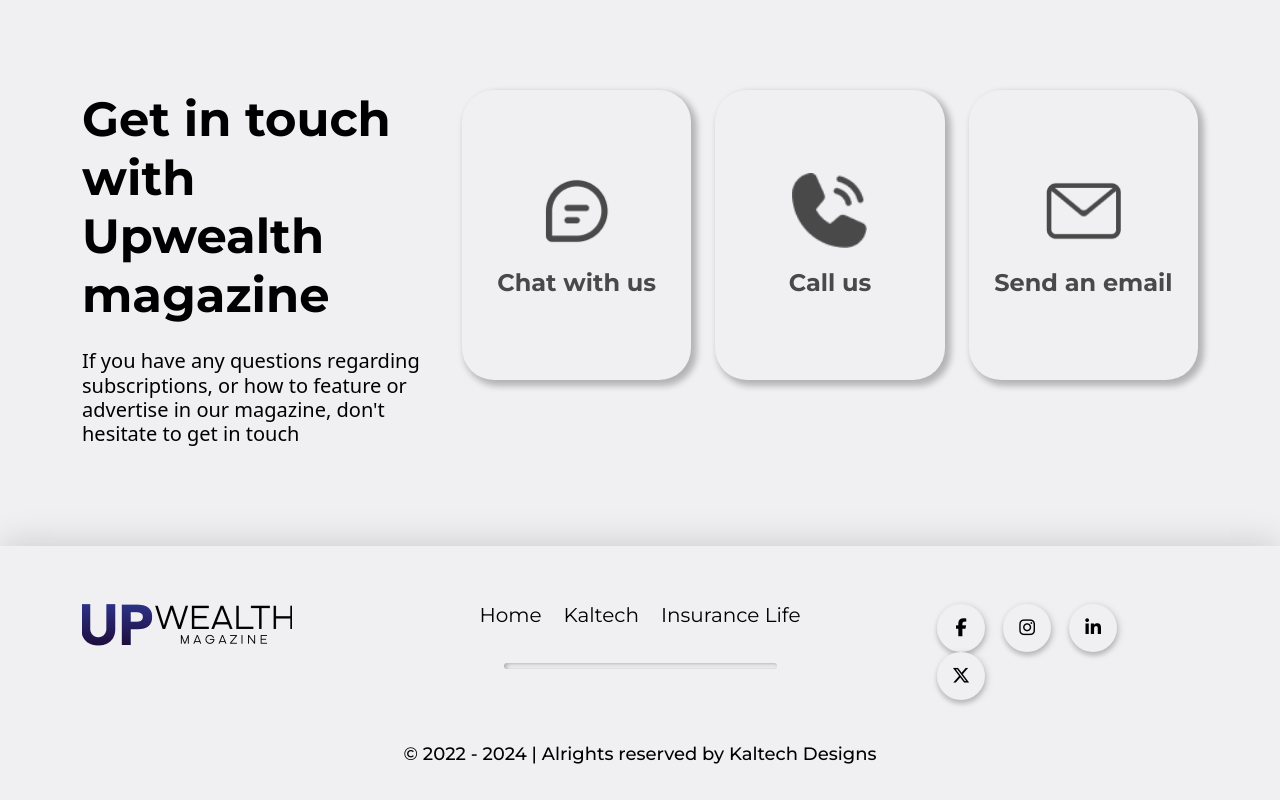
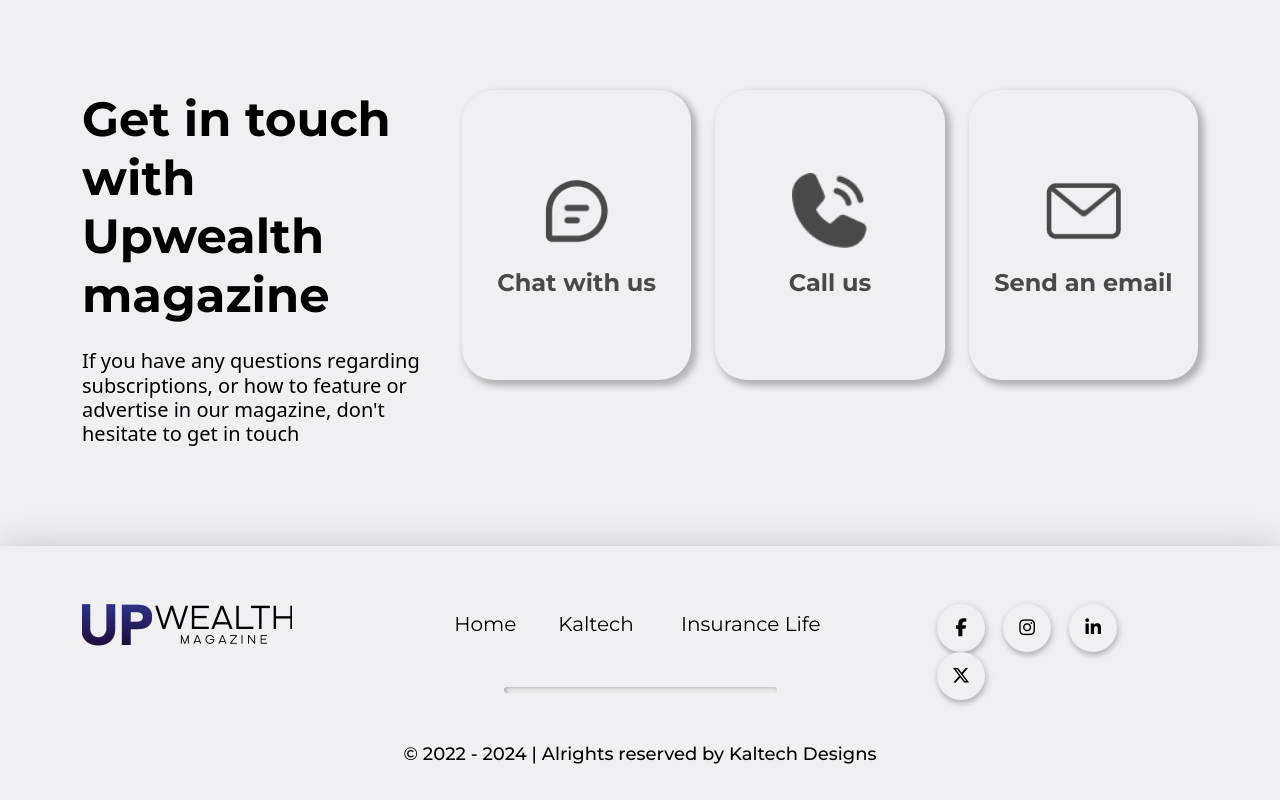
Before and after one commit to Surajit-FR/Up-Wealth, a React (Create React App) app: page /landing/page in a window 1280 px wide. Shown: the part 3811-4611 px from the top of the page. Built offline with nearby package versions, Linux system fonts and the light colour scheme.

Commit message:
Animation fixed on the footer links

```diff
--- a/public/assets/css/style.css
+++ b/public/assets/css/style.css
@@ -619,30 +619,26 @@ h6 {
 .footer_ul li a {
 	color: #000;
 	display: inline-block;
+	font-size: 20px;
+	line-height: 23.48px;
+	font-weight: 400;
+	padding: 9px 10px;
+	box-shadow: 2px 3px 6px 0px rgba(0, 0, 0, 0.0);
+	transition: all 500ms ease-in-out;
+	border-radius: 8px;
+}
+
+.footer_ul li a:hover {
+	box-shadow: 2px 3px 6px 0px rgba(0, 0, 0, 0.25);
+}
+
+.footer_ul li a span {
+	font-size: 0;
 	transition: all 500ms ease-in-out;
 }
 
-.footer_ul li a:hover {
-	padding: 1px 4px;
-	border-radius: 5px;
-	box-shadow: 0px 1px 0 rgba(0, 0, 0, 0) inset, 1px 2px 6px rgba(0, 0, 0, .1), 0 4px 4px rgba(0, 0, 0, .1), 2px 2px 8px rgba(0, 0, 0, .1);
-}
-
-.footer_ul li a span {
-	display: inline-block;
-	max-width: 0%;
-	vertical-align: bottom;
-	overflow: hidden;
-	white-space: nowrap;
-	/* transition: max-width 1s ease-in;
-	transition: all 400ms ease-in-out; */
-	position: absolute;
-}
-
 .footer_ul li a:hover span {
-	max-width: 100%;
-	transition: all 500ms ease-in-out;
-	position: inherit;
+	font-size: 20px;
 }
 
 .footer_icon {
```
